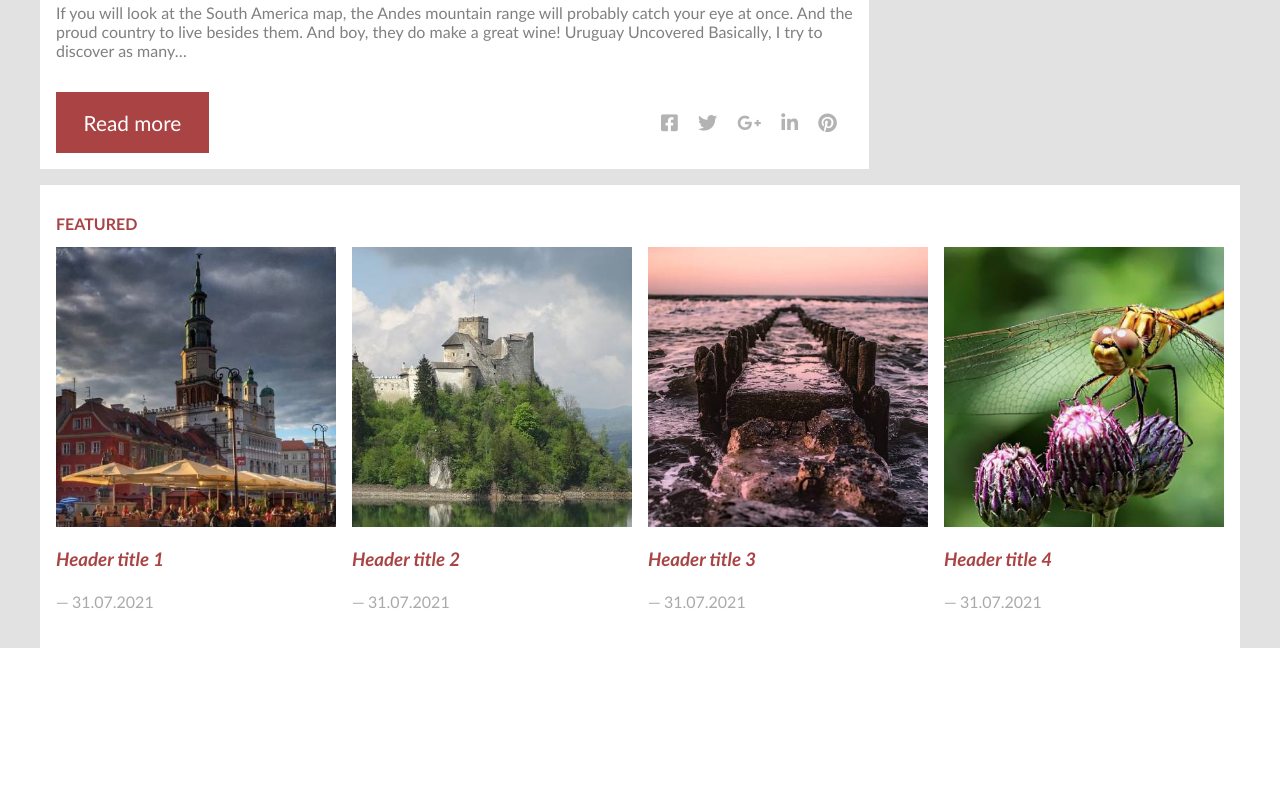
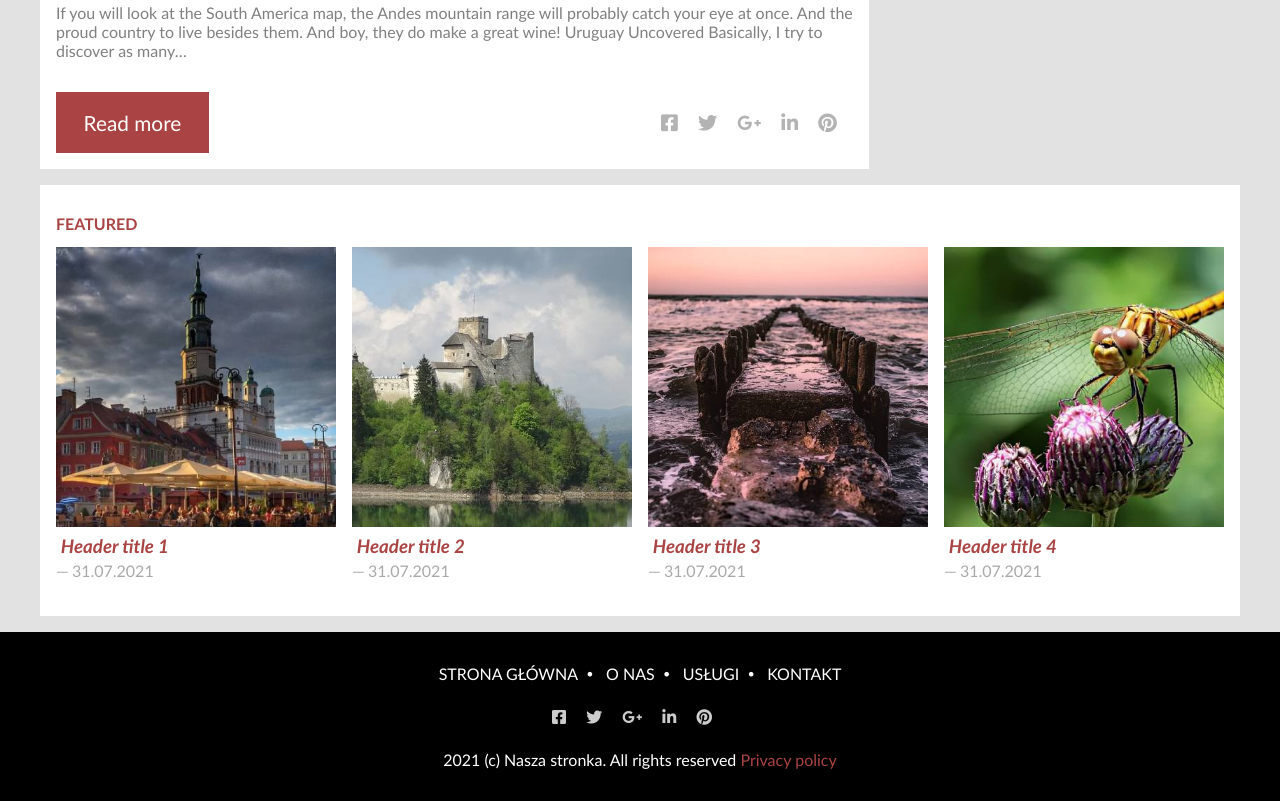
Before and after one commit to Bartosz27Z/pierwsza-strona-www, a plain HTML site: page index.html in a window 1280 px wide. Shown: the part 2230-3031 px from the top of the page. Before the commit the page ends 2878 px from the top, so only its background shows below. Drawn offline with Linux system fonts and the light colour scheme.

Commit message:
footer ready

```diff
--- a/index.html
+++ b/index.html
@@ -157,7 +157,24 @@
         </div>
     </section>
 
-
+    <footer>
+        <div class="menu">
+            <a href="index.html">Strona Główna</a><i class="fas fa-circle fa-my-class"></i>
+            <a href="index.html">O nas</a><i class="fas fa-circle fa-my-class"></i>
+            <a href="index.html">Usługi</a><i class="fas fa-circle fa-my-class"></i>
+            <a href="index.html">Kontakt</a>
+        </div>
+        <div class="social">
+            <a href="#"> <i class="fab fa-facebook-square"></i></a>
+            <a href="#"><i class="fab fa-twitter"></i></a>
+            <a href="#"><i class="fab fa-google-plus-g"></i></a>
+            <a href="#"><i class="fab fa-linkedin-in"></i></a>
+            <a href="#"><i class="fab fa-pinterest"></i></a>
+        </div>
+        <div class="copyright">
+            2021 (c) Nasza stronka. All rights reserved <a href="">Privacy policy</a>
+        </div>
+    </footer>
 
     <script>
         function myFunction(){
--- a/style.css
+++ b/style.css
@@ -240,6 +240,7 @@ article p{
 /* --------- Featured ---------- */
 #featured{
     background:var(--kolorTla);
+    padding-bottom: 1rem;
 }
 #featured h2{
     text-transform: uppercase;
@@ -270,10 +271,13 @@ article p{
     color:var(--kolorGlowny);
     font-weight: 600;
     font-style: italic;
+    margin: 0.3rem;
 }
 .featuredItem h4{
     color:#aaa;
     font-weight: 400;
+    margin-top: 0.3rem;
+    margin-bottom: 1.2rem;
 }
 .featuredItem h4::before{
     content: '\2014';
@@ -281,6 +285,32 @@ article p{
 }
 
 /* --------- /Featured ---------- */
+
+/* --------- Footer ---------- */
+footer{
+    background:black;
+    padding:2rem 0;
+    color:white;
+    text-align: center;
+}
+footer .menu a{
+    color:#fff;
+    text-decoration: none;
+    text-transform: uppercase;
+    padding:0 0.4rem;
+}
+footer .social{
+    margin: 1.5rem 0;
+}
+footer .social a{
+    color:#ccc;
+    letter-spacing: 1rem;
+}
+footer .copyright a{
+    color:var(--kolorGlowny);
+    text-decoration: none;
+}
+/* --------- /Footer ---------- */
 
 @media screen and (max-width:800px){
 
@@ -345,7 +375,6 @@ main .container #mainAside{
 /* --------- Featured ---------- */
 #featured .container .featuredItems{
     flex-wrap: wrap;
-    column-gap:1rem;
     justify-content: center;
 }
 .featuredItem{
```
